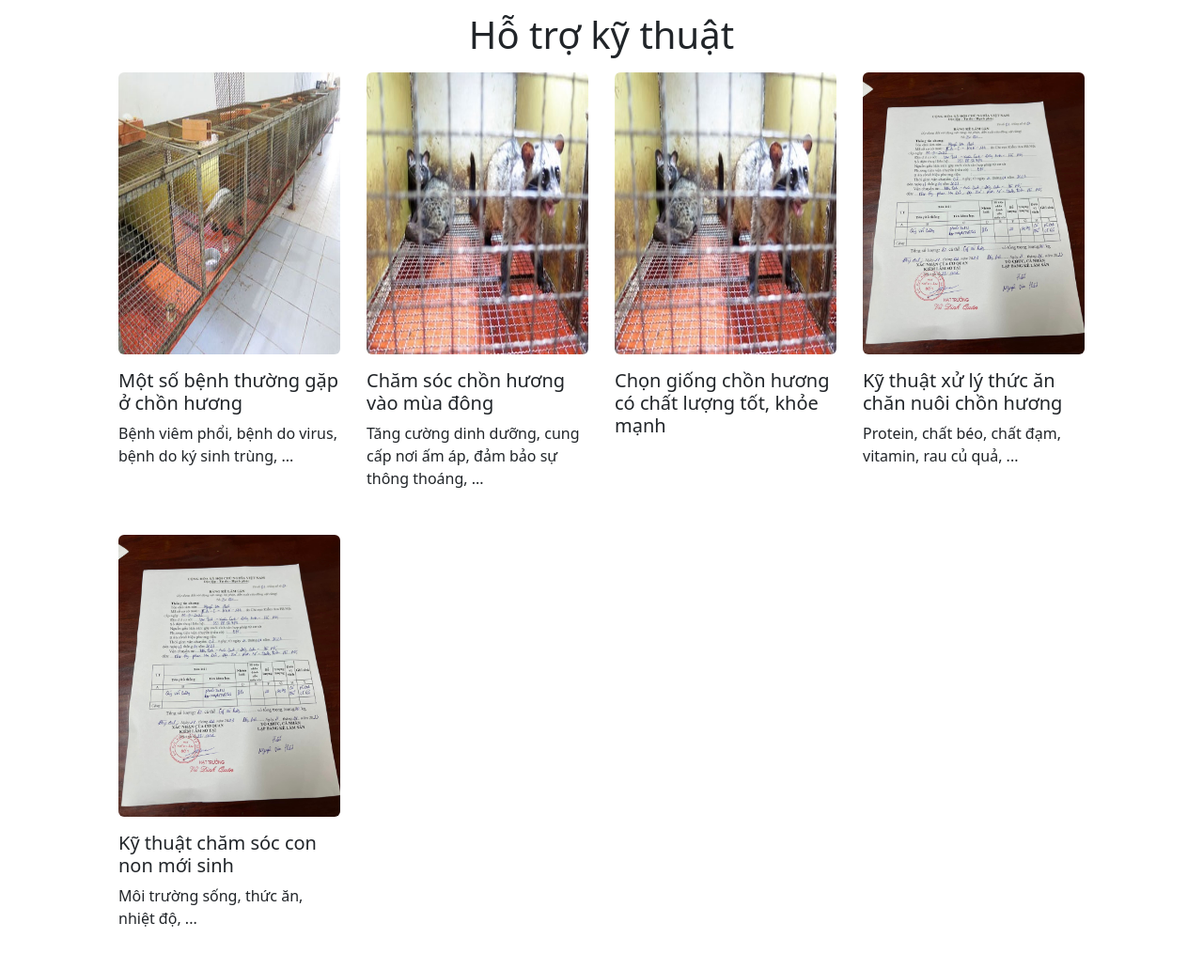
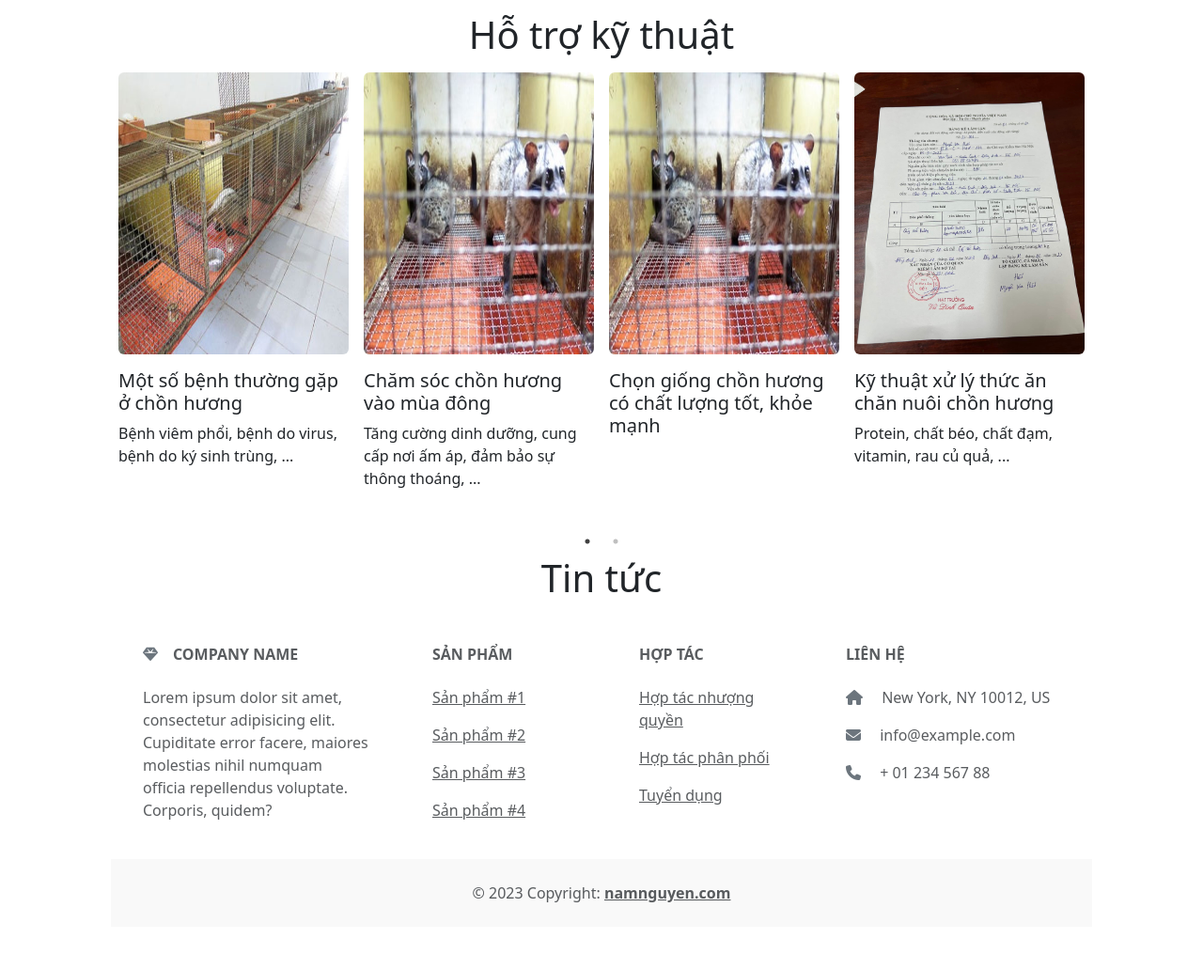
Before and after one commit to namnh43/md1-case, a plain HTML site: page index.html in a window 1280 px wide. Shown: the part 1521-2553 px from the top of the page at 94% size. After the commit the page ends 2507 px from the top, so only its background shows below. Drawn offline with nearby package versions, Linux system fonts and the light colour scheme.

Commit message:
add slider

```diff
--- a/index.html
+++ b/index.html
@@ -38,7 +38,8 @@
         <nav class="navbar navbar-expand-lg navbar-light bg-light">
             <div class="container-fluid">
                 <a class="navbar-brand" href="#">
-                    <img src="./img/avatar.png" alt="" width="50" height="50" class=" align-text-center" onclick="display(0)">
+                    <img src="./img/avatar.png" alt="" width="50" height="50" class=" align-text-center"
+                         onclick="display(0)">
                     Hiếu Farmer
                 </a>
                 <button class="navbar-toggler" type="button" data-bs-toggle="collapse"
@@ -116,8 +117,14 @@
                         </div>
                         <div class="col-md-12 col-lg-6">
                             <h1>Về chúng tôi</h1>
-                            <p>Hiêu Farmer là một nông dân trẻ tại Việt Nam, đam mê trồng trọt và nuôi thú từ nhỏ. Anh ta đã dành nhiều năm để tìm hiểu và học hỏi về kỹ thuật canh tác và chăm sóc cây trồng, từ đó trở thành một nông dân chuyên nghiệp với kinh nghiệm và kiến thức đầy đủ.</p>
-                                <p>Hiêu Farmer luôn chú trọng đến sự phát triển bền vững và an toàn của sản phẩm nông nghiệp. Anh ta sử dụng các phương pháp trồng trọt hữu cơ và không sử dụng thuốc trừ sâu và phân bón hóa học độc hại. Thay vào đó, anh ta sử dụng các loại phân bón tự nhiên và các kỹ thuật canh tác thông minh để tăng hiệu suất và giảm thiểu rủi ro cho môi trường.</p>
+                            <p>Hiêu Farmer là một nông dân trẻ tại Việt Nam, đam mê trồng trọt và nuôi thú từ nhỏ. Anh
+                                ta đã dành nhiều năm để tìm hiểu và học hỏi về kỹ thuật canh tác và chăm sóc cây trồng,
+                                từ đó trở thành một nông dân chuyên nghiệp với kinh nghiệm và kiến thức đầy đủ.</p>
+                            <p>Hiêu Farmer luôn chú trọng đến sự phát triển bền vững và an toàn của sản phẩm nông
+                                nghiệp. Anh ta sử dụng các phương pháp trồng trọt hữu cơ và không sử dụng thuốc trừ sâu
+                                và phân bón hóa học độc hại. Thay vào đó, anh ta sử dụng các loại phân bón tự nhiên và
+                                các kỹ thuật canh tác thông minh để tăng hiệu suất và giảm thiểu rủi ro cho môi
+                                trường.</p>
                         </div>
                     </div>
                 </div>
@@ -128,30 +135,35 @@
                     <div class="row g-5">
                         <div class="col-12 col-lg-4 ps-0 position-relative">
                             <img src="./img/anh5.jpg" class="w-100 bg-body rounded-2 img_sp">
-                            <div class="position-absolute bottom-0 start-50 translate-middle-x mb-3 text-light"><h5>Sản phẩm 1</h5></div>
+                            <div class="position-absolute bottom-0 start-50 translate-middle-x mb-3 text-light"><h5>Sản
+                                phẩm 1</h5></div>
                         </div>
                         <div class="col-12 col-lg-4 ps-0 position-relative">
                             <img src="./img/anh4.jpg" class="w-100 bg-body rounded-2 img_sp">
-                            <div class="position-absolute bottom-0 start-50 translate-middle-x mb-3 text-light"><h5>Sản phẩm 2</h5></div>
+                            <div class="position-absolute bottom-0 start-50 translate-middle-x mb-3 text-light"><h5>Sản
+                                phẩm 2</h5></div>
                         </div>
                         <div class="col-12 col-lg-4 ps-0 position-relative">
                             <img src="./img/anh3.jpg" class="w-100 bg-body rounded-2 img_sp">
-                            <div class="position-absolute bottom-0 start-50 translate-middle-x mb-3 text-light"><h5>Sản phẩm 3</h5></div>
+                            <div class="position-absolute bottom-0 start-50 translate-middle-x mb-3 text-light"><h5>Sản
+                                phẩm 3</h5></div>
                         </div>
                         <div class="col-12 col-lg-4 ps-0 position-relative">
                             <img src="./img/anh2.jpg" class="w-100 bg-body rounded-2 img_sp">
-                            <div class="position-absolute bottom-0 start-50 translate-middle-x mb-3 text-light"><h5>Sản phẩm 4</h5></div>
+                            <div class="position-absolute bottom-0 start-50 translate-middle-x mb-3 text-light"><h5>Sản
+                                phẩm 4</h5></div>
                         </div>
                     </div>
                 </div>
             </div>
             <div class="content4 my-3">
                 <h1 class="text-center">Hỗ trợ kỹ thuật</h1>
-                <div class="container">
-                    <div class="row">
-                        <div class="col-12 col-lg-3 ps-0">
+                <div class="container home-techsupport">
+                    <!--                    <div class="row">-->
+                    <div class="ps-0">
                         <div class="d-flex flex-column bd-highlight mb-3">
-                                <a class="nav-link active" href="./pages/ho-tro-ky-thuat-benh-thuong-gap.html" style="text-decoration: none">
+                            <a class="nav-link active" href="./pages/ho-tro-ky-thuat-benh-thuong-gap.html"
+                               style="text-decoration: none">
                                 <div class="p-2 bd-highlight">
                                     <img src="./img/carousel1.jpg" class="w-100 bg-body rounded-2 img_sp">
                                 </div>
@@ -163,9 +175,10 @@
 
                         </div>
                     </div>
-                        <div class="col-12 col-lg-3 ps-0">
+                    <div class="ps-0">
                         <div class="d-flex flex-column bd-highlight mb-3">
-                                <a class="nav-link active" href="./pages/ho-tro-ky-thuat-benh-thuong-gap.html" style="text-decoration: none">
+                            <a class="nav-link active" href="./pages/ho-tro-ky-thuat-benh-thuong-gap.html"
+                               style="text-decoration: none">
                                 <div class="p-2 bd-highlight">
                                     <img src="./img/carousel2.jpg" class="w-100 bg-body rounded-2 img_sp">
                                 </div>
@@ -177,9 +190,10 @@
 
                         </div>
                     </div>
-                        <div class="col-12 col-lg-3 ps-0">
+                    <div class="ps-0">
                         <div class="d-flex flex-column bd-highlight mb-3">
-                                <a class="nav-link active" href="./pages/ho-tro-ky-thuat-benh-thuong-gap.html" style="text-decoration: none">
+                            <a class="nav-link active" href="./pages/ho-tro-ky-thuat-benh-thuong-gap.html"
+                               style="text-decoration: none">
                                 <div class="p-2 bd-highlight">
                                     <img src="./img/carousel2.jpg" class="w-100 bg-body rounded-2 img_sp">
                                 </div>
@@ -191,9 +205,10 @@
 
                         </div>
                     </div>
-                        <div class="col-12 col-lg-3 ps-0">
+                    <div class="ps-0">
                         <div class="d-flex flex-column bd-highlight mb-3">
-                                <a class="nav-link active" href="./pages/ho-tro-ky-thuat-benh-thuong-gap.html" style="text-decoration: none">
+                            <a class="nav-link active" href="./pages/ho-tro-ky-thuat-benh-thuong-gap.html"
+                               style="text-decoration: none">
                                 <div class="p-2 bd-highlight">
                                     <img src="./img/anh4.jpg" class="w-100 bg-body rounded-2 img_sp">
                                 </div>
@@ -205,9 +220,10 @@
 
                         </div>
                     </div>
-                        <div class="col-12 col-lg-3 ps-0">
+                    <div class="ps-0">
                         <div class="d-flex flex-column bd-highlight mb-3">
-                                <a class="nav-link active" href="./pages/ho-tro-ky-thuat-benh-thuong-gap.html" style="text-decoration: none">
+                            <a class="nav-link active" href="./pages/ho-tro-ky-thuat-benh-thuong-gap.html"
+                               style="text-decoration: none">
                                 <div class="p-2 bd-highlight">
                                     <img src="./img/anh4.jpg" class="w-100 bg-body rounded-2 img_sp">
                                 </div>
@@ -219,7 +235,7 @@
 
                         </div>
                     </div>
-                    </div>
+                    <!--                    </div>-->
                 </div>
             </div>
             <div class="content5 my-3">
@@ -373,11 +389,13 @@
                     <div class="col px-0">
                         <div class="row align-items-center">
                             <div class="col-4">
-                                <a class="nav-link active" href="./pages/ho-tro-ky-thuat-benh-thuong-gap.html" style="text-decoration: none"><img src="./img/carousel1.jpg" alt="anh1"
+                                <a class="nav-link active" href="./pages/ho-tro-ky-thuat-benh-thuong-gap.html"
+                                   style="text-decoration: none"><img src="./img/carousel1.jpg" alt="anh1"
                                                                       class="w-100"></a>
                             </div>
                             <div class="col-8">
-                                <a class="nav-link active" href="./pages/ho-tro-ky-thuat-benh-thuong-gap.html" style="text-decoration: none">
+                                <a class="nav-link active" href="./pages/ho-tro-ky-thuat-benh-thuong-gap.html"
+                                   style="text-decoration: none">
                                     <h5>Một số bệnh thường gặp trên chồn hương</h5>
                                     <ol>
                                         <li>Bệnh viêm phổi: Đây là bệnh phổ biến nhất trên chồn hương. Chồn hương bị
@@ -438,14 +456,17 @@
                     <div class="col px-0">
                         <div class="row align-items-center">
                             <div class="col-4">
-                                <a class="nav-link active" href="#!" style="text-decoration: none"><img src="./img/carousel1.jpg" alt="anh1"
+                                <a class="nav-link active" href="#!" style="text-decoration: none"><img
+                                        src="./img/carousel1.jpg" alt="anh1"
                                         class="w-100"></a>
                             </div>
                             <div class="col-8">
                                 <a href="#!">KINH DOANH</a>
                                 <a class="nav-link active" href="#!" style="text-decoration: none">
                                     <h5>Mở trại chỉ nuôi loài độc lạ ít người biết, ông chủ thu lãi tiền tỷ</h5>
-                                    <p>Bỏ nghề xây dựng, anh Nguyễn Văn Chúc (50 tuổi, quê Nam Định) lập trại nuôi con vật độc lạ như dúi, don, chồn ở TP. Cần Thơ, Đồng Nai,... thu lãi bạc tỷ mỗi năm.</p>
+                                    <p>Bỏ nghề xây dựng, anh Nguyễn Văn Chúc (50 tuổi, quê Nam Định) lập trại nuôi con
+                                        vật độc lạ như dúi, don, chồn ở TP. Cần Thơ, Đồng Nai,... thu lãi bạc tỷ mỗi
+                                        năm.</p>
                                 </a>
 
                             </div>
@@ -465,7 +486,8 @@
                                 <a href="#!">SỨC KHỎE</a>
                                 <a class="nav-link active" href="#!" style="text-decoration: none">
                                     <h5>Người nuôi chó cần làm gì để phòng nguy cơ lây nhiễm sán?</h5>
-                                    <p>Theo các chuyên gia, người nuôi chó có nguy cơ mắc bệnh sán dây chó cao hơn nhiều lần so với bình thường.</p>
+                                    <p>Theo các chuyên gia, người nuôi chó có nguy cơ mắc bệnh sán dây chó cao hơn nhiều
+                                        lần so với bình thường.</p>
                                 </a>
                             </div>
                         </div>
@@ -557,7 +579,6 @@
                 $(".content-about").show();
                 break;
             case 2:
-                console.log('aaaa')
                 $(".content-product").show();
                 display_product(0);
                 break;
@@ -578,6 +599,7 @@
                 break;
         }
     }
+
     function display_product(val) {
         $(".content-product-type1").hide();
         $(".content-product-type2").hide();
@@ -607,6 +629,41 @@
         $(".img_sp").mouseleave(function () {
             $(this).removeClass('shadow-lg');
         })
+        $(".home-techsupport").slick({
+            dots: true,
+            infinite: false,
+            speed: 300,
+            slidesToShow: 4,
+            slidesToScroll: 4,
+            responsive: [
+                {
+                    breakpoint: 1024,
+                    settings: {
+                        slidesToShow: 3,
+                        slidesToScroll: 3,
+                        infinite: true,
+                        dots: true
+                    }
+                },
+                {
+                    breakpoint: 600,
+                    settings: {
+                        slidesToShow: 2,
+                        slidesToScroll: 2
+                    }
+                },
+                {
+                    breakpoint: 480,
+                    settings: {
+                        slidesToShow: 1,
+                        slidesToScroll: 1
+                    }
+                }
+                // You can unslick at a given breakpoint now by adding:
+                // settings: "unslick"
+                // instead of a settings object
+            ]
+        });
     })
 
 
```
Lines whose indentation alone changed are shown as unchanged.
